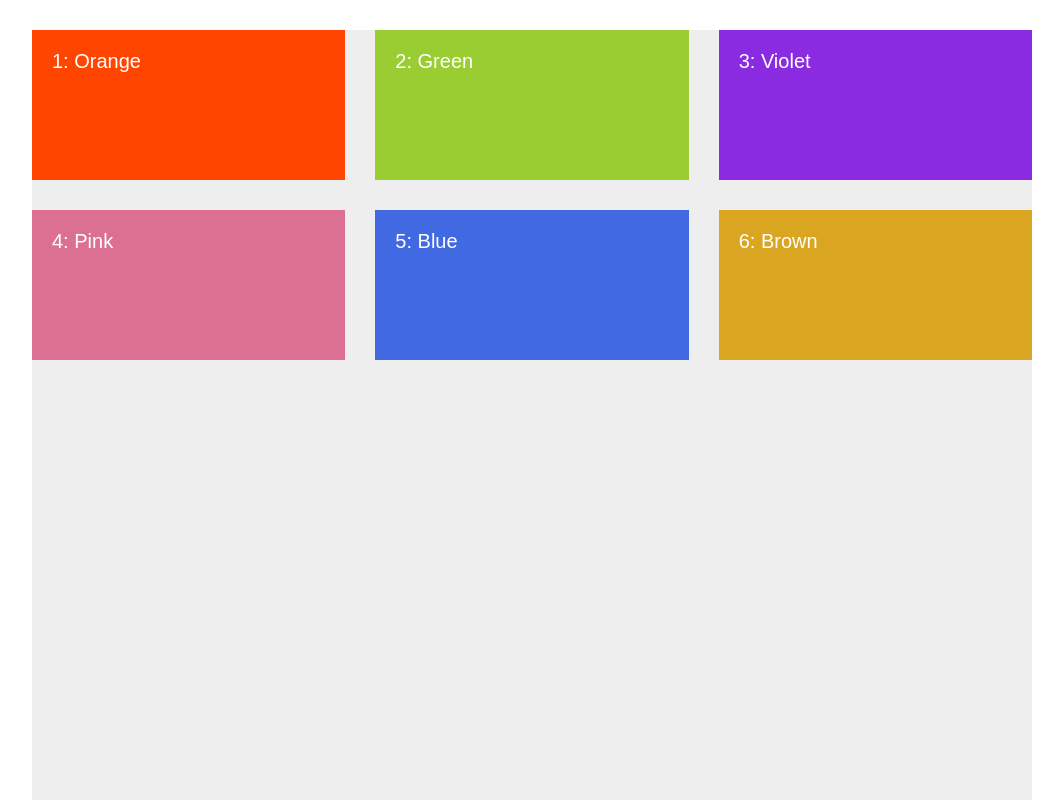
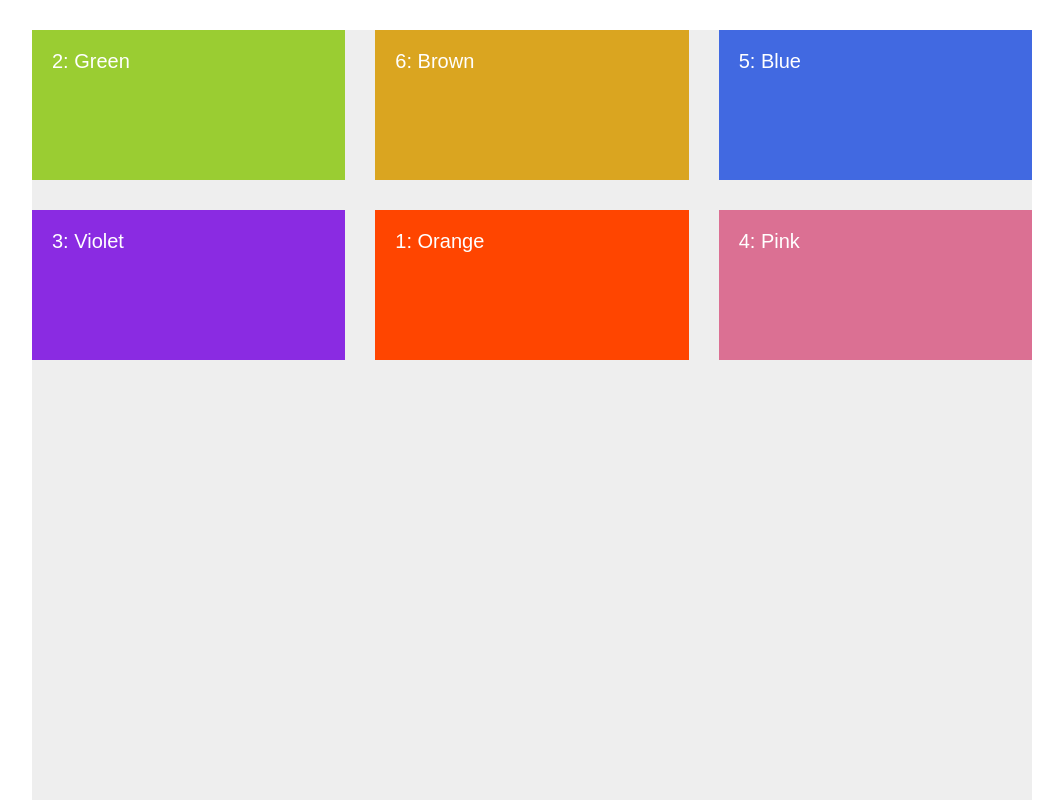
Before and after one commit to wilfred05777/css-concepts-and-ideas, a website: page grid-learning-by-jonas/index.html in a window 1280 px wide. Shown: the top 800 px of the page, without its empty margins (108-1171 px from the left). Drawn offline with Linux system fonts and the light colour scheme.

Commit message:
94. Positioning Grid Items

```diff
--- a/grid-learning-by-jonas/sass/styles.scss
+++ b/grid-learning-by-jonas/sass/styles.scss
@@ -1,8 +1,3 @@
-// *{
-//   margin: 0 auto;
-//   padding: 0;
-// }
-
 .container{
   background-color: #eee;
   width: 1000px;
@@ -31,11 +26,36 @@
     font-family: sans-serif;
     color: #fff;
 
-    &--1{background-color: orangered;}
-    &--2{background-color: yellowgreen;}
-    &--3{background-color: blueviolet;}
-    &--4{background-color: palevioletred;}
-    &--5{background-color: royalblue;}
-    &--6{background-color: goldenrod;}
+    &--1{background-color: orangered;
+      // grid-row-start: 2;
+      // grid-row-end: 3;
+      grid-row: 2/3;
+
+      // grid-column-start: 2;
+      // grid-column-end: 3;
+      grid-column: 2/3;
+
+    }
+
+    &--2{
+      background-color: yellowgreen;
+    }
+    &--3{
+      background-color: blueviolet;
+    }
+    &--4{
+      background-color: palevioletred;
+    }
+    &--5{
+      background-color: royalblue;
+      // grid-row: 1/2;
+      // grid-column: 3/4;
+      grid-area: 1/3/2/4;
+    }
+    &--6{
+      background-color: goldenrod;
+      grid-row: 1/2;
+      grid-column: 2/3;
+    }
   }
 }
```
Also changed, not shown: grid-learning-by-jonas/README.md, grid-learning-by-jonas/css/styles.css.
